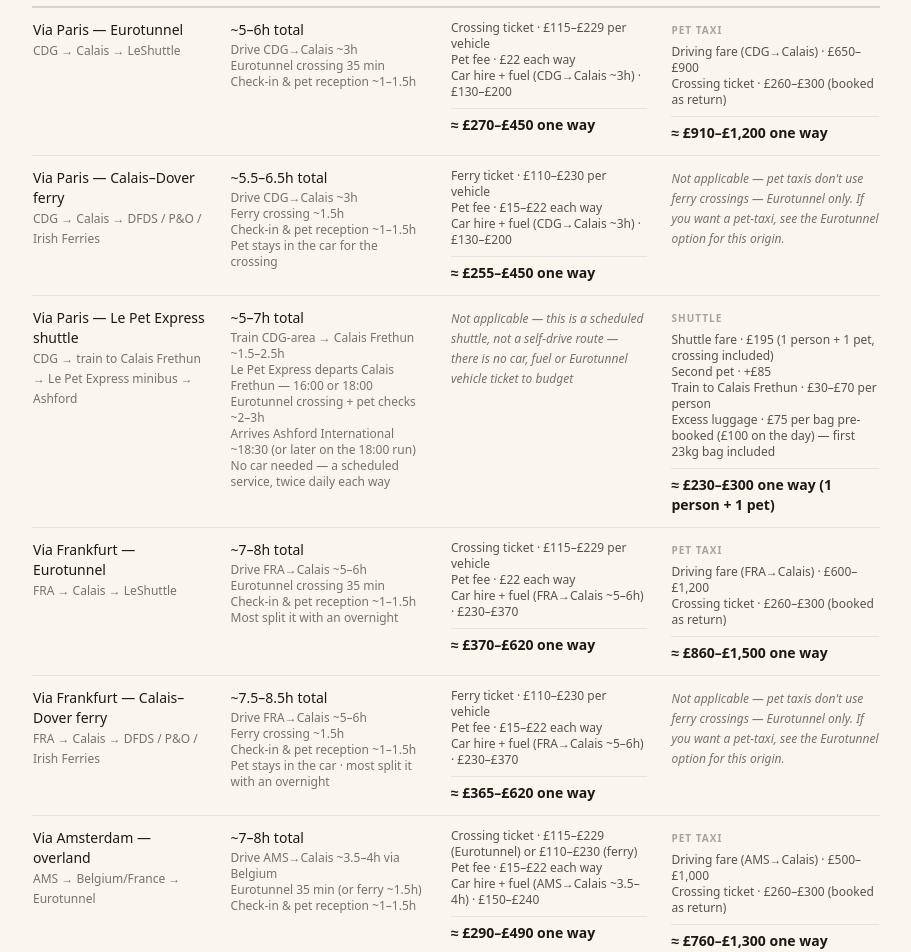
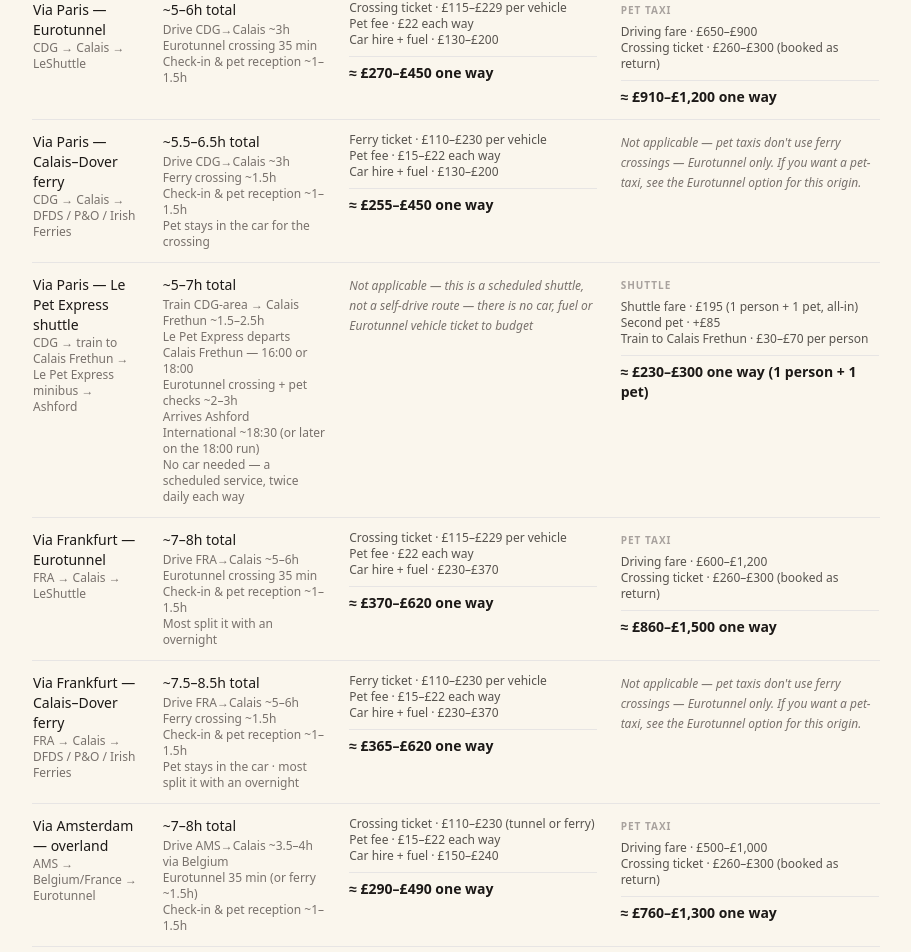
Before and after one commit to rupindermahay/petsincabin, a Next.js app: page /getting-your-pet-into-the-uk in a window 1280 px wide. Shown: the part 1227-2179 px from the top of the page, without its empty margins (184-1095 px from the left). Built offline with nearby package versions, Linux system fonts and the light colour scheme.

Commit message:
Add files via upload

```diff
--- a/components/RouteComparison.jsx
+++ b/components/RouteComparison.jsx
@@ -23,11 +23,11 @@ const ROUTES = [
     driveCost: [
       "Crossing ticket · £115–£229 per vehicle",
       "Pet fee · £22 each way",
-      "Car hire + fuel (CDG→Calais ~3h) · £130–£200",
+      "Car hire + fuel · £130–£200",
     ],
     driveTotal: "≈ £270–£450 one way",
     taxiCost: [
-      "Driving fare (CDG→Calais) · £650–£900",
+      "Driving fare · £650–£900",
       "Crossing ticket · £260–£300 (booked as return)",
     ],
     taxiTotal: "≈ £910–£1,200 one way",
@@ -52,7 +52,7 @@ const ROUTES = [
     driveCost: [
       "Ferry ticket · £110–£230 per vehicle",
       "Pet fee · £15–£22 each way",
-      "Car hire + fuel (CDG→Calais ~3h) · £130–£200",
+      "Car hire + fuel · £130–£200",
     ],
     driveTotal: "≈ £255–£450 one way",
     taxiCost: null,
@@ -82,10 +82,9 @@ const ROUTES = [
       "this is a scheduled shuttle, not a self-drive route — there is no car, fuel or Eurotunnel vehicle ticket to budget",
     driveTotal: null,
     taxiCost: [
-      "Shuttle fare · £195 (1 person + 1 pet, crossing included)",
+      "Shuttle fare · £195 (1 person + 1 pet, all-in)",
       "Second pet · +£85",
       "Train to Calais Frethun · £30–£70 per person",
-      "Excess luggage · £75 per bag pre-booked (£100 on the day) — first 23kg bag included",
     ],
     taxiTotal: "≈ £230–£300 one way (1 person + 1 pet)",
     // This route's secondary cost is a scheduled shuttle, not a private pet
@@ -116,11 +115,11 @@ const ROUTES = [
     driveCost: [
       "Crossing ticket · £115–£229 per vehicle",
       "Pet fee · £22 each way",
-      "Car hire + fuel (FRA→Calais ~5–6h) · £230–£370",
+      "Car hire + fuel · £230–£370",
     ],
     driveTotal: "≈ £370–£620 one way",
     taxiCost: [
-      "Driving fare (FRA→Calais) · £600–£1,200",
+      "Driving fare · £600–£1,200",
       "Crossing ticket · £260–£300 (booked as return)",
     ],
     taxiTotal: "≈ £860–£1,500 one way",
@@ -145,7 +144,7 @@ const ROUTES = [
     driveCost: [
       "Ferry ticket · £110–£230 per vehicle",
       "Pet fee · £15–£22 each way",
-      "Car hire + fuel (FRA→Calais ~5–6h) · £230–£370",
+      "Car hire + fuel · £230–£370",
     ],
     driveTotal: "≈ £365–£620 one way",
     taxiCost: null,
@@ -169,13 +168,13 @@ const ROUTES = [
       "Check-in & pet reception ~1–1.5h",
     ],
     driveCost: [
-      "Crossing ticket · £115–£229 (Eurotunnel) or £110–£230 (ferry)",
+      "Crossing ticket · £110–£230 (tunnel or ferry)",
       "Pet fee · £15–£22 each way",
-      "Car hire + fuel (AMS→Calais ~3.5–4h) · £150–£240",
+      "Car hire + fuel · £150–£240",
     ],
     driveTotal: "≈ £290–£490 one way",
     taxiCost: [
-      "Driving fare (AMS→Calais) · £500–£1,000",
+      "Driving fare · £500–£1,000",
       "Crossing ticket · £260–£300 (booked as return)",
     ],
     taxiTotal: "≈ £760–£1,300 one way",
@@ -193,7 +192,7 @@ const ROUTES = [
     timeHeadline: "~24–36h crossing",
     timeLegs: null,
     driveCost: [
-      "Ferry (car + 2 passengers, cabin included) · £250–£1,100",
+      "Ferry (car + 2 pax, cabin) · £250–£1,100",
       "Pet fee · £50 each way (flat)",
     ],
     driveTotal: "≈ £300–£1,150 one way",
@@ -243,7 +242,7 @@ const ROUTES = [
     driveTotal: null,
     taxiCost: [
       "Foot passenger ticket · £31–£60 per person",
-      "Pet · £17–£35 per pet (ship's kennel or Irish Ferries Pet Den ~€20)",
+      "Pet · £17–£35 (ship's kennel or Pet Den)",
     ],
     taxiTotal: "≈ £50–£95 one way (1 person + 1 pet)",
     costType: "ferry",
@@ -274,8 +273,8 @@ const ROUTES = [
     ],
     driveTotal: "≈ £200–£420 one way (with car)",
     taxiCost: [
-      "Foot passenger ferry passage · included in cabin price",
-      "Pet-friendly cabin · £150–£210 (4-berth, up to 2 dogs)",
+      "Foot passenger fare · included in cabin price",
+      "Pet-friendly cabin · £150–£210 (4-berth, 2 dogs)",
       "Pet fee · £30 each way",
     ],
     taxiTotal: "≈ £180–£240 one way (1 person + 1 pet)",
@@ -514,10 +513,10 @@ export default function RouteComparison() {
           <div className="hidden md:block overflow-x-auto">
             <table className="w-full text-sm border-collapse table-fixed">
               <colgroup>
+                <col style={{ width: "14%" }} />
                 <col style={{ width: "22%" }} />
-                <col style={{ width: "26%" }} />
-                <col style={{ width: "26%" }} />
-                <col style={{ width: "26%" }} />
+                <col style={{ width: "32%" }} />
+                <col style={{ width: "32%" }} />
               </colgroup>
               <thead>
                 <tr className="border-b-2 border-stone-300 align-bottom">
@@ -544,11 +543,13 @@ export default function RouteComparison() {
                     }
                   >
                     <td className="py-3 pr-3 align-top">
-                      <span className="font-medium text-stone-900">{r.name}</span>
-                      <br />
-                      <span className="text-xs text-stone-500">{r.sub}</span>
+                      <div className="flex flex-col h-full">
+                        <span className="font-medium text-stone-900 break-words">{r.name}</span>
+                        <span className="text-xs text-stone-500 break-words">{r.sub}</span>
+                      </div>
                     </td>
                     <td className="py-3 px-3 align-top">
+                      <div className="flex flex-col h-full">
                         <span className="font-medium text-stone-900">
                           {r.timeHeadline}
                         </span>
@@ -563,6 +564,7 @@ export default function RouteComparison() {
                               {leg}
                             </span>
                           ))}
+                      </div>
                     </td>
                     <td className="py-3 px-3 align-top">
                       {r.driveNA ? (
@@ -570,7 +572,8 @@ export default function RouteComparison() {
                           Not applicable — {r.driveNA}
                         </span>
                       ) : (
-                        <>
+                        <div className="flex flex-col h-full">
+                          <div className="flex-grow">
                             {r.driveCost &&
                               r.driveCost.map((c, i) => (
                                 <span
@@ -585,10 +588,11 @@ export default function RouteComparison() {
                                 {r.driveCostNote}
                               </span>
                             )}
+                          </div>
                           <span className="block font-semibold text-stone-900 mt-2 pt-1.5 border-t border-stone-200">
                             {r.driveTotal}
                           </span>
-                        </>
+                        </div>
                       )}
                     </td>
                     <td className="py-3 pl-3 align-top">
@@ -597,10 +601,11 @@ export default function RouteComparison() {
                           Not applicable — {r.taxiNA}
                         </span>
                       ) : r.taxiCost ? (
-                        <>
+                        <div className="flex flex-col h-full">
                           <span className="block text-[10px] uppercase tracking-[0.1em] text-stone-400 font-semibold mb-1">
                             {costLabel(r.costType).replace(/^./, (c) => c.toUpperCase())}
                           </span>
+                          <div className="flex-grow">
                             {r.taxiCost.map((c, i) => (
                               <span
                                 key={i}
@@ -609,10 +614,11 @@ export default function RouteComparison() {
                                 {c}
                               </span>
                             ))}
+                          </div>
                           <span className="block font-semibold text-stone-900 mt-2 pt-1.5 border-t border-stone-200">
                             {r.taxiTotal}
                           </span>
-                        </>
+                        </div>
                       ) : (
                         <span className="text-stone-500">{r.taxiTotal}</span>
                       )}
```
Lines whose indentation alone changed are shown as unchanged.
